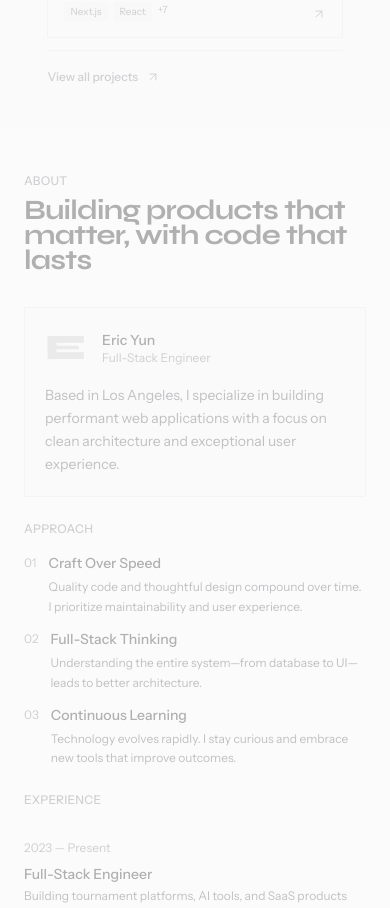
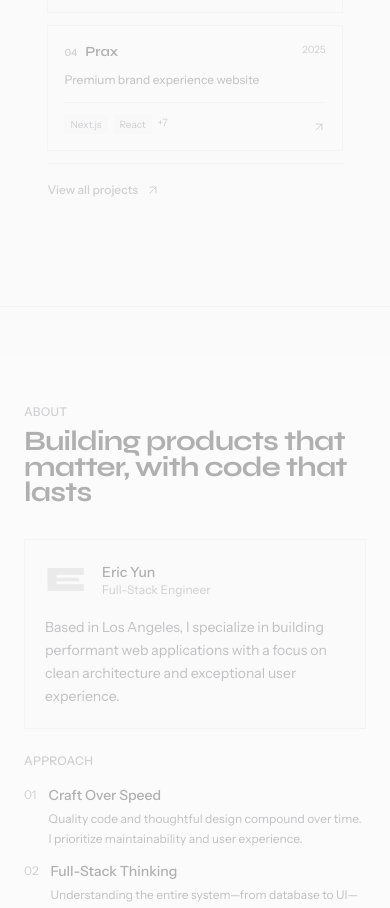
Before and after one commit to ericsngyun/portfolio-2026, a Next.js app: page / in a window 390 px wide. Shown: the part 1080-1988 px from the top of the page. Built offline with nearby package versions, Linux system fonts and the light colour scheme.

Commit message:
fix: mobile section spacing and separation

```diff
--- a/src/app/globals.css
+++ b/src/app/globals.css
@@ -465,10 +465,17 @@ body:has(.project-page-layout) {
     min-height: auto;
     scroll-snap-align: none;
     scroll-snap-stop: normal;
+    padding-bottom: 4rem;
   }
 
   .page-section > * {
     flex: none;
+  }
+
+  /* Add visual separation between sections on mobile */
+  .page-section + .page-section {
+    border-top: 1px solid var(--color-border);
+    padding-top: 3rem;
   }
 }
 
--- a/src/components/sections/About.tsx
+++ b/src/components/sections/About.tsx
@@ -53,7 +53,7 @@ export function About() {
   return (
     <div
       ref={containerRef}
-      className="h-full flex flex-col bg-[var(--color-bg-elevated)] py-[clamp(2rem,5vh,5rem)]"
+      className="h-full flex flex-col bg-[var(--color-bg-elevated)] py-[clamp(3rem,5vh,5rem)]"
     >
       <div className="container-wide flex-1 flex flex-col">
         {/* Section Header */}
--- a/src/components/sections/Skills.tsx
+++ b/src/components/sections/Skills.tsx
@@ -45,7 +45,7 @@ export function Skills() {
   return (
     <div
       ref={containerRef}
-      className="h-full flex flex-col py-[clamp(2rem,5vh,5rem)]"
+      className="h-full flex flex-col py-[clamp(3rem,5vh,5rem)]"
     >
       <div className="container-wide flex-1 flex flex-col">
         {/* Section Header */}
```
